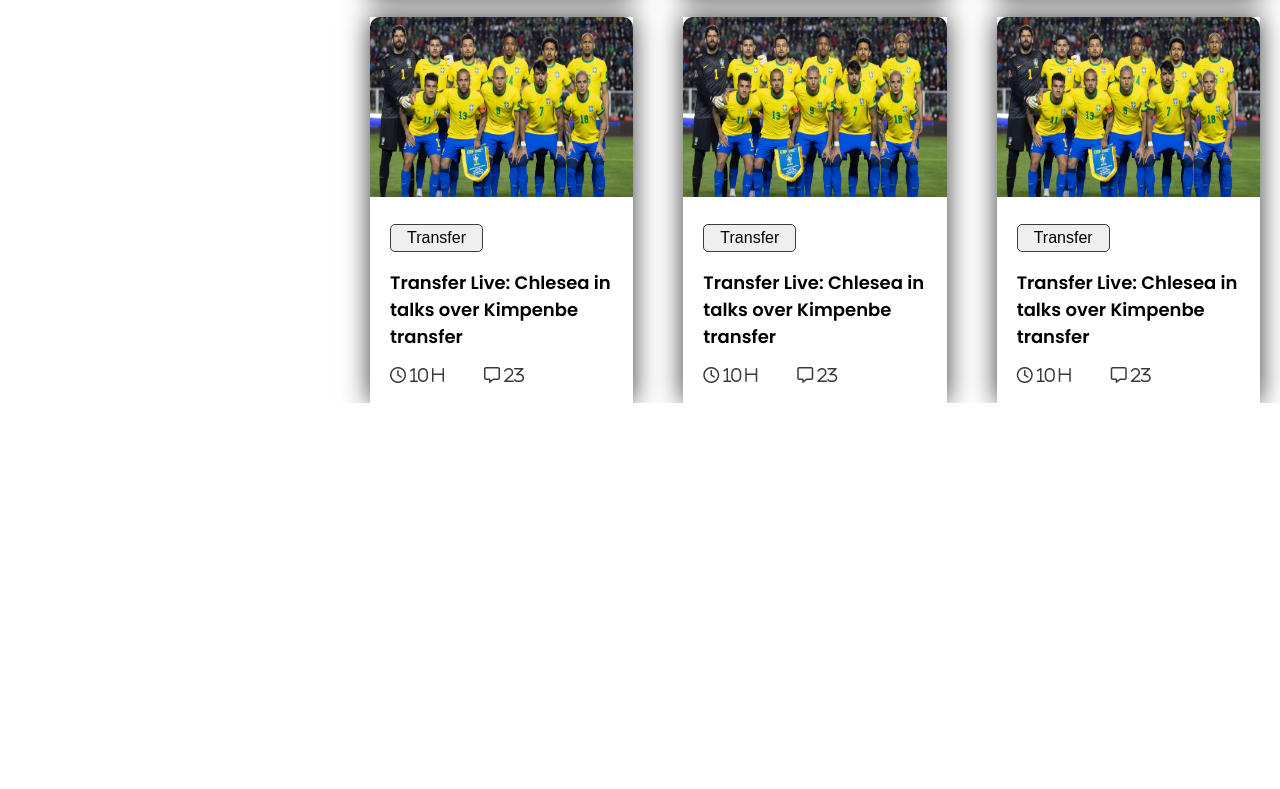
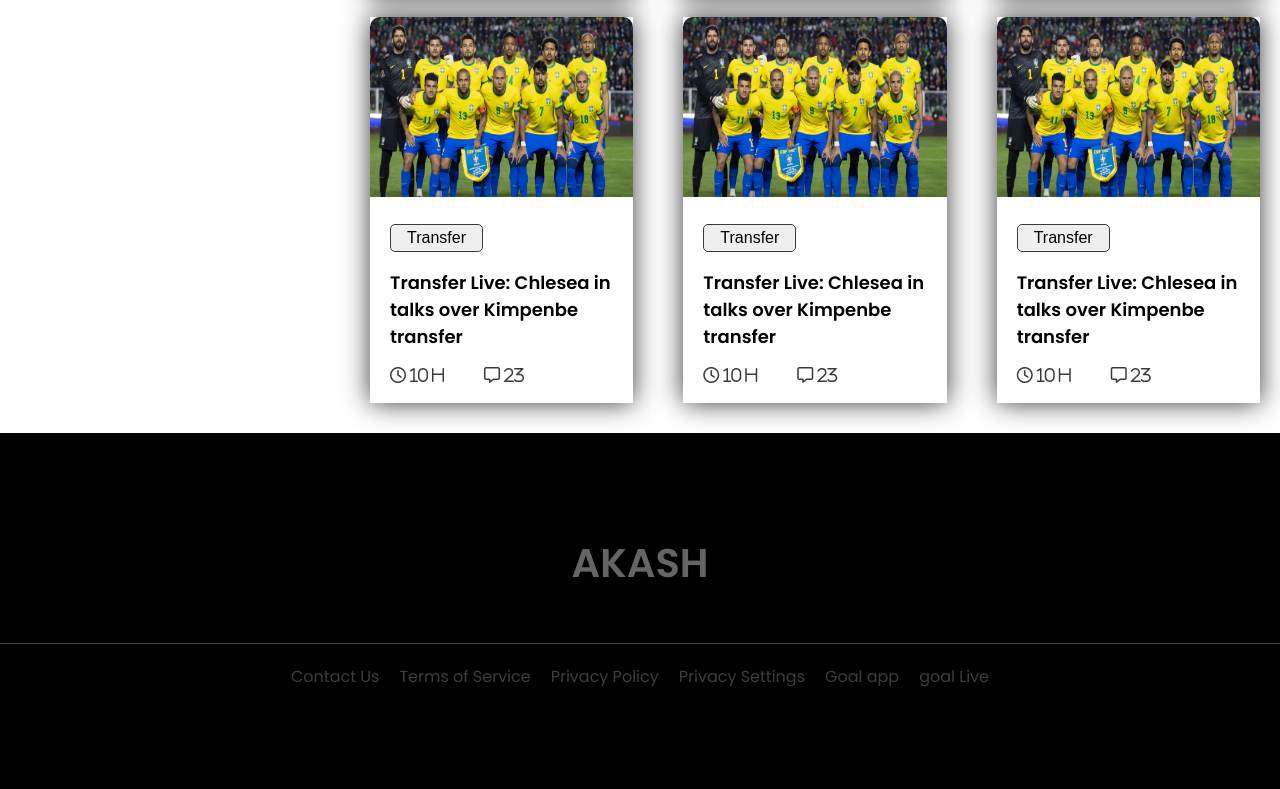
Before and after one commit to akashsarker2478/fifa-world-cup, a plain HTML site: page index.html in a window 1280 px wide. Shown: the part 1770-2559 px from the top of the page. Before the commit the page ends 2173 px from the top, so only its background shows below. Drawn offline with Linux system fonts and the light colour scheme.

Commit message:
footer area add

```diff
--- a/index.html
+++ b/index.html
@@ -180,5 +180,13 @@ random text. It has roots in a piece of classical Latin literature from 45 BC, m
              </div>
         </section>
     </main>
+    <footer>
+        <section class="footer-area">
+                 <h2>AKASH</h2>
+             <div class="footer-links">
+                    <a href="">Contact Us </a><a href=""> Terms of Service</a><a href="">  Privacy Policy </a><a href="">  Privacy Settings</a><a href="">  Goal app</a><a href="">goal Live</a>
+                 </div>
+               </section>
+             </footer>
 </body>
 </html>
--- a/style.css
+++ b/style.css
@@ -124,6 +124,35 @@
 .cards .card .card-text-area{
     padding:20px;
 }
+.footer-area{
+    margin: 0 auto;
+    max-height:auto;
+    background-color: black;
+    margin-top: 30px;
+    padding: 100px 0;
+}
+
+.footer-area h2{
+    font-size: 2.5rem;
+    font-weight: 600;
+    text-align: center;
+    color: rgb(102, 101, 101);
+
+}
+.footer-area .footer-links{
+    display: flex;
+    justify-content: center;
+    gap: 20px;
+    margin-top: 50px;
+    border-top: 1px solid rgb(66, 66, 66);
+    padding-top: 20px;
+
+
+}
+.footer-area .footer-links a{
+    text-decoration: none;
+    color: rgb(61, 61, 61);
+}
 /* media responsive */
 
 @media screen and (max-width:768px) {
@@ -178,7 +207,13 @@
 .card{
     margin: 0 20px;
 }
+.footer-area .footer-links{
+    flex-direction: column;
+    border-top: 1px solid rgb(179, 177, 177);
+    padding-top: 20px;
+    text-align: center;
 
+}
 }
 
 @media screen and (min-width:768px) and (max-width:992px){
```
